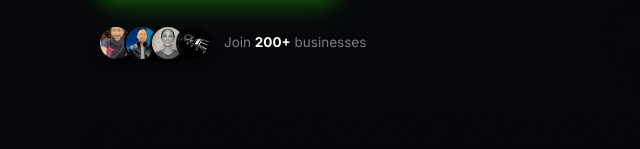
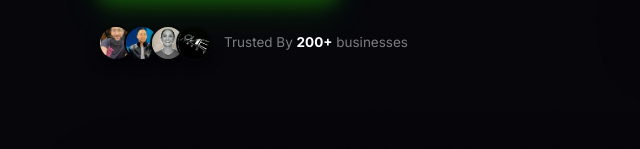
Before and after one commit to kazimhuxxain-max/kservicesmediawebsite, a plain HTML site: page index.html in a window 1280 px wide. Shown: the part 610-759 px from the top of the page, 0-640 px from the left. Drawn offline with nearby package versions, Linux system fonts and the light colour scheme.

Commit message:
Update index.html

```diff
--- a/index.html
+++ b/index.html
@@ -136,7 +136,7 @@
             <img class="proof-av" src="client%203.jpg" alt="" role="presentation" />
             <img class="proof-av" src="client%204.jpg" alt="" role="presentation" />
           </div>
-          <span class="proof-text">Join <strong>200+</strong> businesses</span>
+          <span class="proof-text">Trusted By <strong>200+</strong> businesses</span>
         </div>
       </div>
     </div>
```
